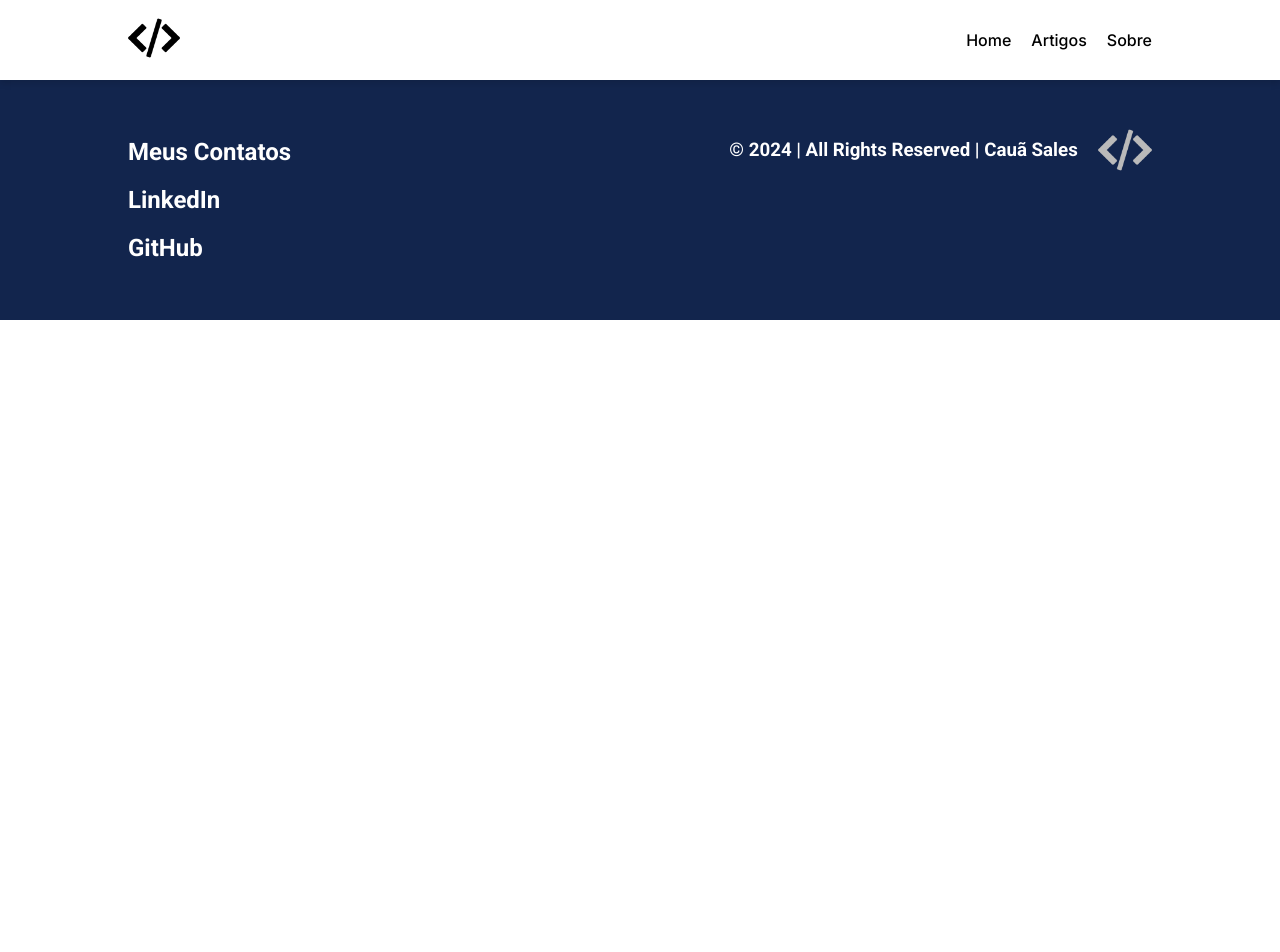
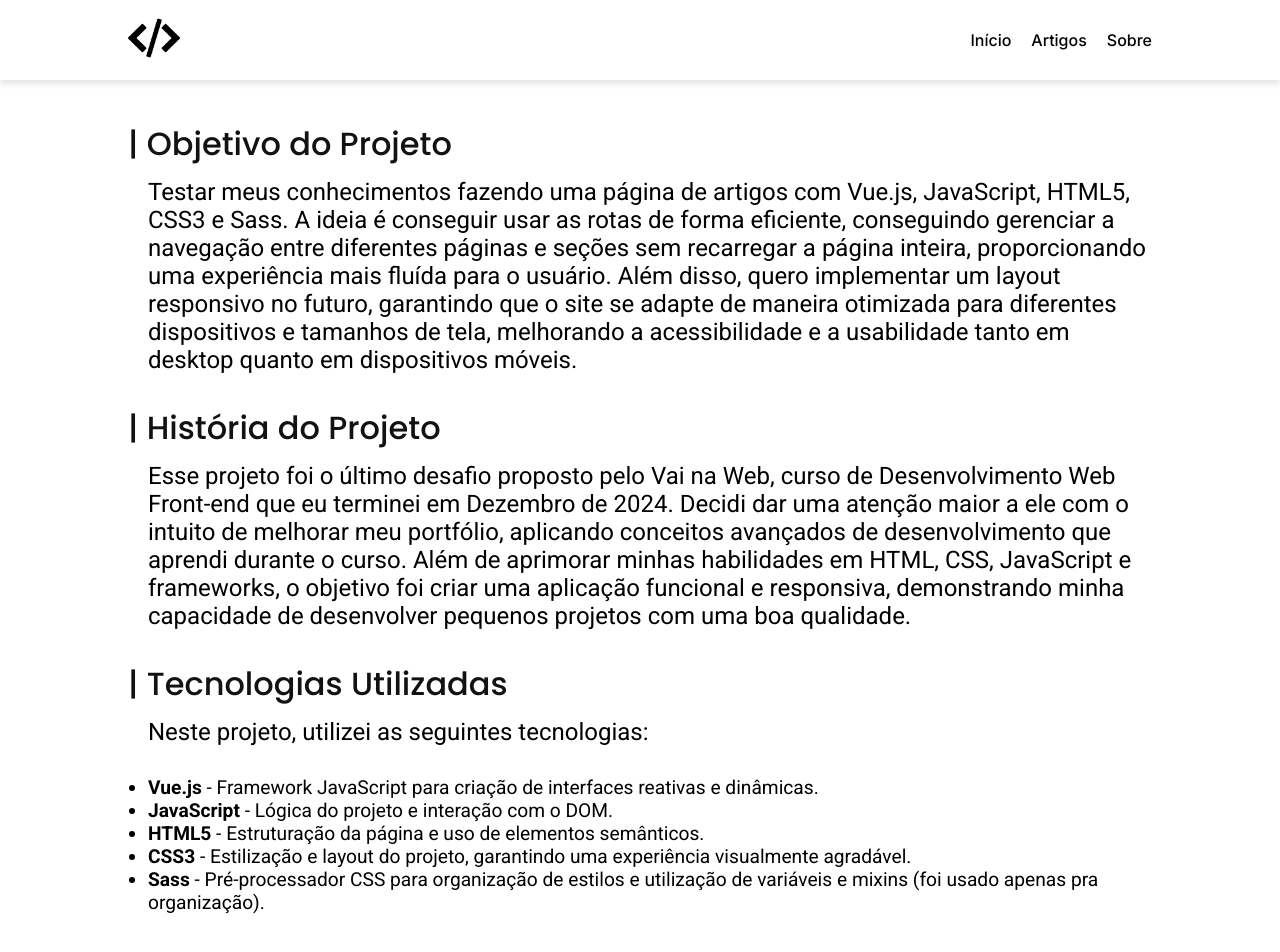
Before and after one commit to csalesdev/Artigos-Vue, a Vue app: page /about in a window 1280 px wide. Shown: the top 952 px of the page. Before the commit the page ends 800 px from the top, so only its background shows below. Built offline with nearby package versions, Linux system fonts and the light colour scheme.

Commit message:
Finalização da página Sobre

```diff
--- a/src/components/Header.vue
+++ b/src/components/Header.vue
@@ -9,7 +9,7 @@ import { RouterLink } from "vue-router";
       <img :src="logo" alt="Logo do site" />
     </RouterLink>
     <nav>
-      <RouterLink to="/">Home</RouterLink>
+      <RouterLink to="/">Início</RouterLink>
       <RouterLink to="/articles">Artigos</RouterLink>
       <RouterLink to="/about">Sobre</RouterLink>
     </nav>
--- a/src/pages/About.vue
+++ b/src/pages/About.vue
@@ -1,3 +1,78 @@
 <script setup></script>
-<template></template>
-<style scoped lang="scss"></style>
+<template>
+  <main>
+    <div>
+      <h2>| Objetivo do Projeto</h2>
+      <p>
+        Testar meus conhecimentos fazendo uma página de artigos com Vue.js,
+        JavaScript, HTML5, CSS3 e Sass. A ideia é conseguir usar as rotas de
+        forma eficiente, conseguindo gerenciar a navegação entre diferentes
+        páginas e seções sem recarregar a página inteira, proporcionando uma
+        experiência mais fluída para o usuário. Além disso, quero implementar um
+        layout responsivo no futuro, garantindo que o site se adapte de maneira
+        otimizada para diferentes dispositivos e tamanhos de tela, melhorando a
+        acessibilidade e a usabilidade tanto em desktop quanto em dispositivos
+        móveis.
+      </p>
+    </div>
+    <div>
+      <h2>| História do Projeto</h2>
+      <p>
+        Esse projeto foi o último desafio proposto pelo Vai na Web, curso de
+        Desenvolvimento Web Front-end que eu terminei em Dezembro de 2024.
+        Decidi dar uma atenção maior a ele com o intuito de melhorar meu
+        portfólio, aplicando conceitos avançados de desenvolvimento que aprendi
+        durante o curso. Além de aprimorar minhas habilidades em HTML, CSS,
+        JavaScript e frameworks, o objetivo foi criar uma aplicação funcional e
+        responsiva, demonstrando minha capacidade de desenvolver pequenos
+        projetos com uma boa qualidade.
+      </p>
+    </div>
+    <div>
+      <h2>| Tecnologias Utilizadas</h2>
+
+      <p>Neste projeto, utilizei as seguintes tecnologias:</p>
+      <ul>
+        <li>
+          <strong>Vue.js</strong> - Framework JavaScript para criação de
+          interfaces reativas e dinâmicas.
+        </li>
+        <li>
+          <strong>JavaScript</strong> - Lógica do projeto e interação com o DOM.
+        </li>
+        <li>
+          <strong>HTML5</strong> - Estruturação da página e uso de elementos
+          semânticos.
+        </li>
+        <li>
+          <strong>CSS3</strong> - Estilização e layout do projeto, garantindo
+          uma experiência visualmente agradável.
+        </li>
+        <li>
+          <strong>Sass</strong> - Pré-processador CSS para organização de
+          estilos e utilização de variáveis e mixins (foi usado apenas pra
+          organização).
+        </li>
+      </ul>
+    </div>
+  </main>
+</template>
+<style scoped lang="scss">
+main {
+  padding: 5vh 10vw;
+}
+h2 {
+  font-family: "Poppins", sans-serif;
+  font-size: 2em;
+  font-weight: 500;
+  color: #121214;
+}
+p,
+ul {
+  font-size: 1.5em;
+  margin: 10px 0 30px 20px;
+}
+ul {
+  font-size: 1.2em;
+}
+</style>
--- a/src/pages/ArticleDetail.vue
+++ b/src/pages/ArticleDetail.vue
@@ -14,7 +14,7 @@ onMounted(() => {
 });
 </script>
 <template>
-  <div v-if="article">
+  <main v-if="article">
     <h1>| {{ article.title }}</h1>
     <iframe
       width="1118"
@@ -29,12 +29,12 @@ onMounted(() => {
     <p>
       {{ article.completeDescription }}
     </p>
-  </div>
+  </main>
   <p v-else>Carregando artigo...</p>
 </template>
 
 <style scoped lang="scss">
-div {
+main {
   padding: 5vh 10vw;
 }
 
```
Also changed, not shown: src/components/Footer.vue (+9 -3 lines).
